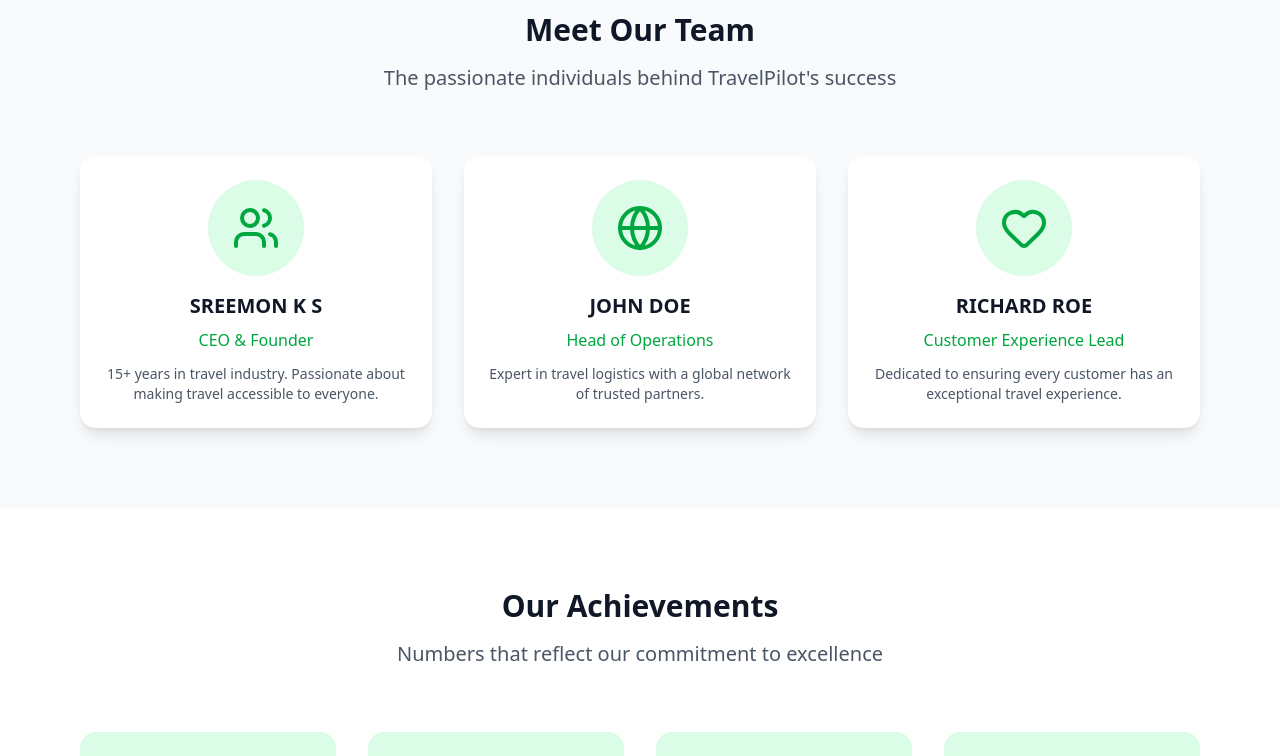
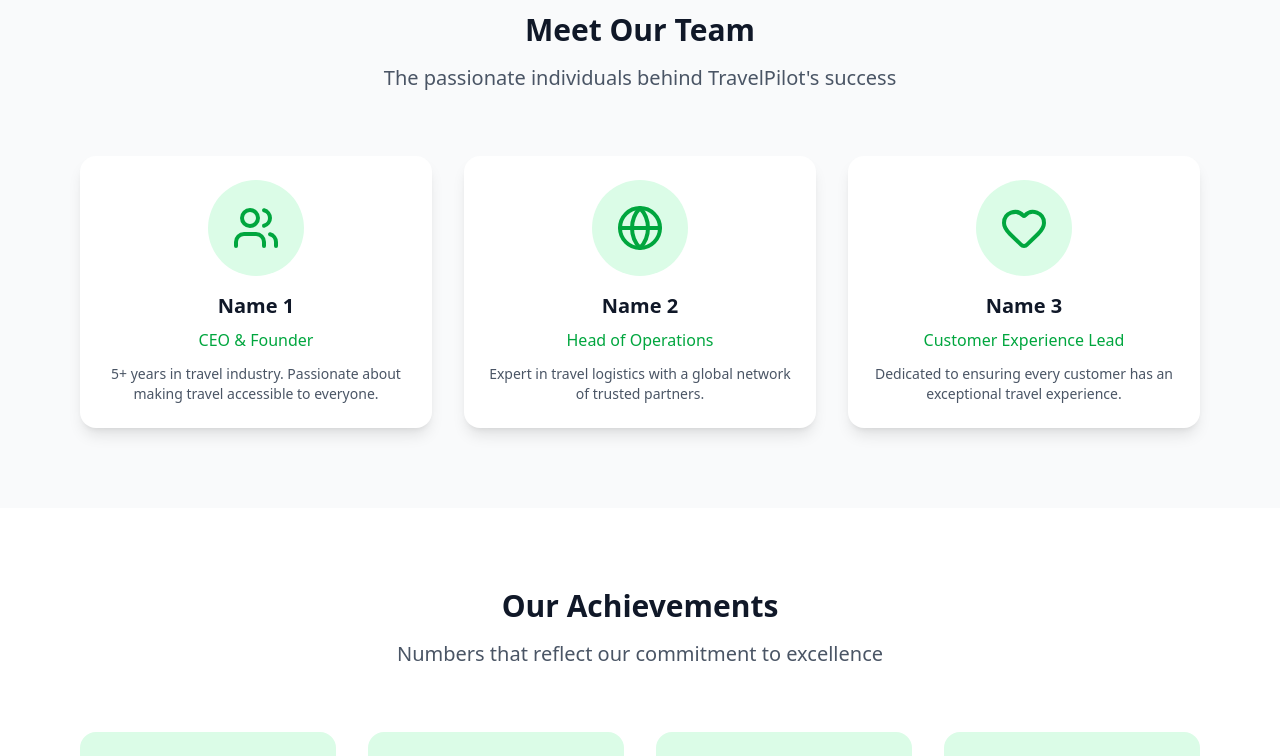
Before and after one commit to sreemonkavungal/TravelPilot, a React (Vite) app: page /about in a window 1280 px wide. Shown: the part 1392-2148 px from the top of the page. Built offline with nearby package versions, Linux system fonts and the light colour scheme.

Commit message:
updates in about section

```diff
--- a/src/components/AboutContentSection.jsx
+++ b/src/components/AboutContentSection.jsx
@@ -15,7 +15,7 @@
   return (
     <div className="bg-white">
       {/* Hero Section */}
-      <section className="relative bg-gradient-to-r from-green-50 to-blue-50 py-10 px-6 sm:px-10 lg:px-20 mt-26">
+      <section className="relative bg-green-50 py-10 px-6 sm:px-10 lg:px-20 mt-26">
         <div className="max-w-7xl mx-auto text-center">
           <h1 className="text-4xl sm:text-5xl font-bold text-gray-900 mb-6">
             About TravelPilot
@@ -110,10 +110,10 @@
               <div className="w-24 h-24 bg-green-100 rounded-full mx-auto mb-4 flex items-center justify-center">
                 <Users className="h-12 w-12 text-green-600" />
               </div>
-              <h3 className="text-xl font-semibold text-gray-900 mb-2">SREEMON K S</h3>
+              <h3 className="text-xl font-semibold text-gray-900 mb-2">Name 1</h3>
               <p className="text-green-600 font-medium mb-3">CEO & Founder</p>
               <p className="text-gray-600 text-sm">
-                15+ years in travel industry. Passionate about making travel accessible to everyone.
+                5+ years in travel industry. Passionate about making travel accessible to everyone.
               </p>
             </div>
 
@@ -121,7 +121,7 @@
               <div className="w-24 h-24 bg-green-100 rounded-full mx-auto mb-4 flex items-center justify-center">
                 <Globe className="h-12 w-12 text-green-600" />
               </div>
-              <h3 className="text-xl font-semibold text-gray-900 mb-2">JOHN DOE</h3>
+              <h3 className="text-xl font-semibold text-gray-900 mb-2">Name 2</h3>
               <p className="text-green-600 font-medium mb-3">Head of Operations</p>
               <p className="text-gray-600 text-sm">
                 Expert in travel logistics with a global network of trusted partners.
@@ -132,7 +132,7 @@
               <div className="w-24 h-24 bg-green-100 rounded-full mx-auto mb-4 flex items-center justify-center">
                 <Heart className="h-12 w-12 text-green-600" />
               </div>
-              <h3 className="text-xl font-semibold text-gray-900 mb-2">RICHARD ROE</h3>
+              <h3 className="text-xl font-semibold text-gray-900 mb-2">Name 3</h3>
               <p className="text-green-600 font-medium mb-3">Customer Experience Lead</p>
               <p className="text-gray-600 text-sm">
                 Dedicated to ensuring every customer has an exceptional travel experience.
```
